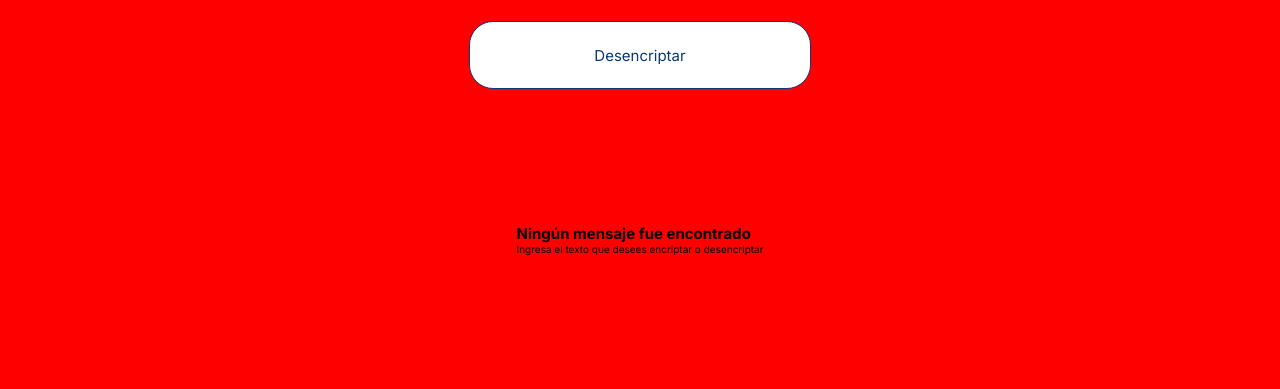
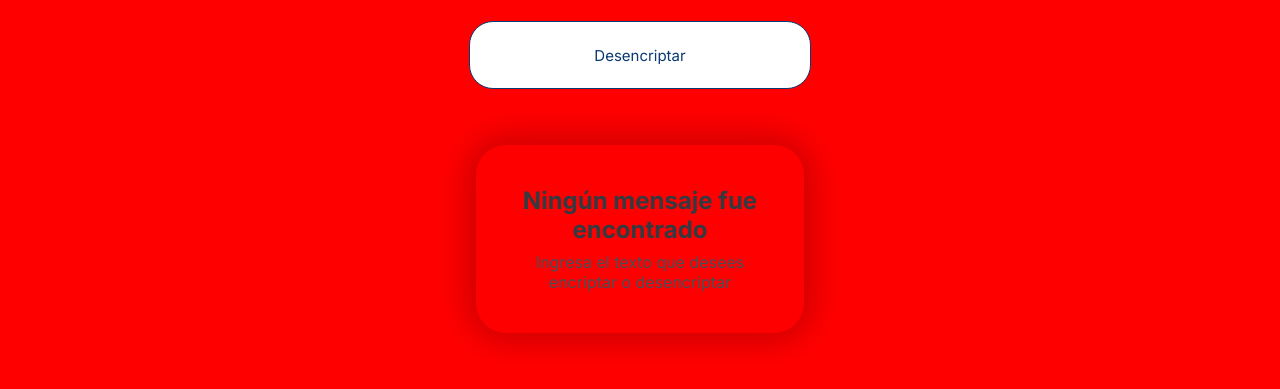
Before and after one commit to EstebanPai/Encriptador-de-texto, a website: page index.html in a window 1280 px wide. Shown: the part 572-961 px from the top of the page. Drawn offline with Linux system fonts and the light colour scheme.

Commit message:
Estilos finales para seccion de pantalla de respuesta

```diff
--- a/css/style.css
+++ b/css/style.css
@@ -2,6 +2,7 @@
     --ligth-blue-300: #E9ECF8;
     --dark-blue-300: #0A3871;
     --gray-400: #495057;
+    --gray-500:  #343A40;
 }
 
 * {
@@ -125,7 +126,33 @@ body{
     width: 100%;
     min-height: 30rem;
     display: flex;
-    flex-direction: column;
     justify-content: center;
     align-items: center;
 }
+
+.responsescreen__response {
+    width: 32.8rem;
+    height: 18.8rem;
+    padding: 3.2rem;
+    display: flex;
+    flex-direction: column;
+    justify-content: space-evenly;
+    align-items: center;
+    font-family: 'Inter';
+    border-radius: 3.0rem;
+    box-shadow: 0px 0px 32px 8px rgba(5, 5, 5, 0.203);;
+}
+
+.responseh2 {
+    text-align: center;
+    font-weight: 700;
+    font-size: 2.4rem;
+    color: var(--gray-500);
+}
+
+.responsep {
+    text-align: center;
+    font-weight: 400;
+    font-size: 1.6rem;
+    color: var(--gray-400);
+}
--- a/index.html
+++ b/index.html
@@ -38,10 +38,10 @@
             </section>
             <section class="responsescreen">
                 <div class="responsescreen__response">
-                    <h2 class="responsescreen__response">
+                    <h2 class="responseh2">
                         Ningún mensaje fue encontrado
                     </h2>
-                    <p class="responsescreen_response">
+                    <p class="responsep">
                         Ingresa el texto que desees encriptar o desencriptar
                     </p>
                 </div>
```
